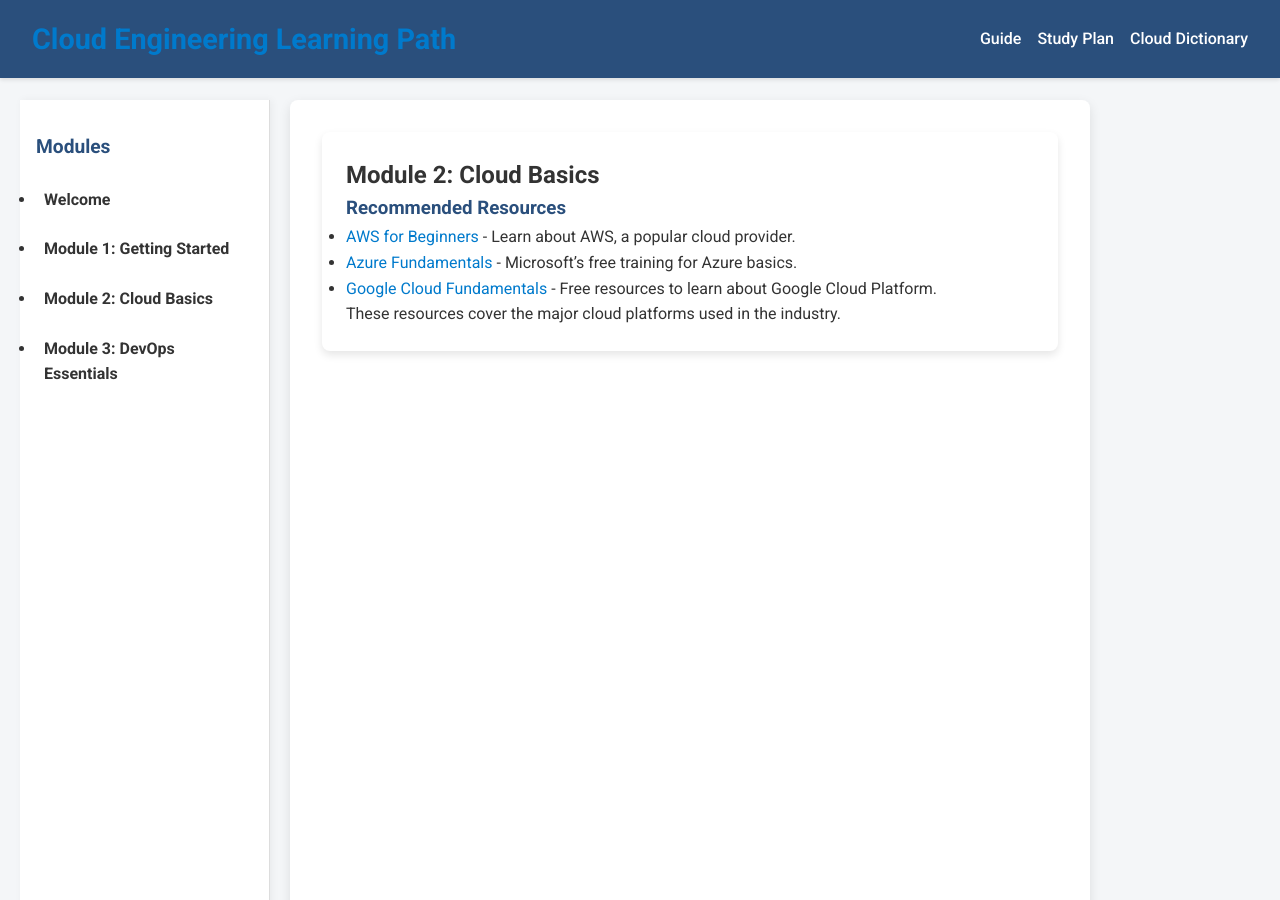
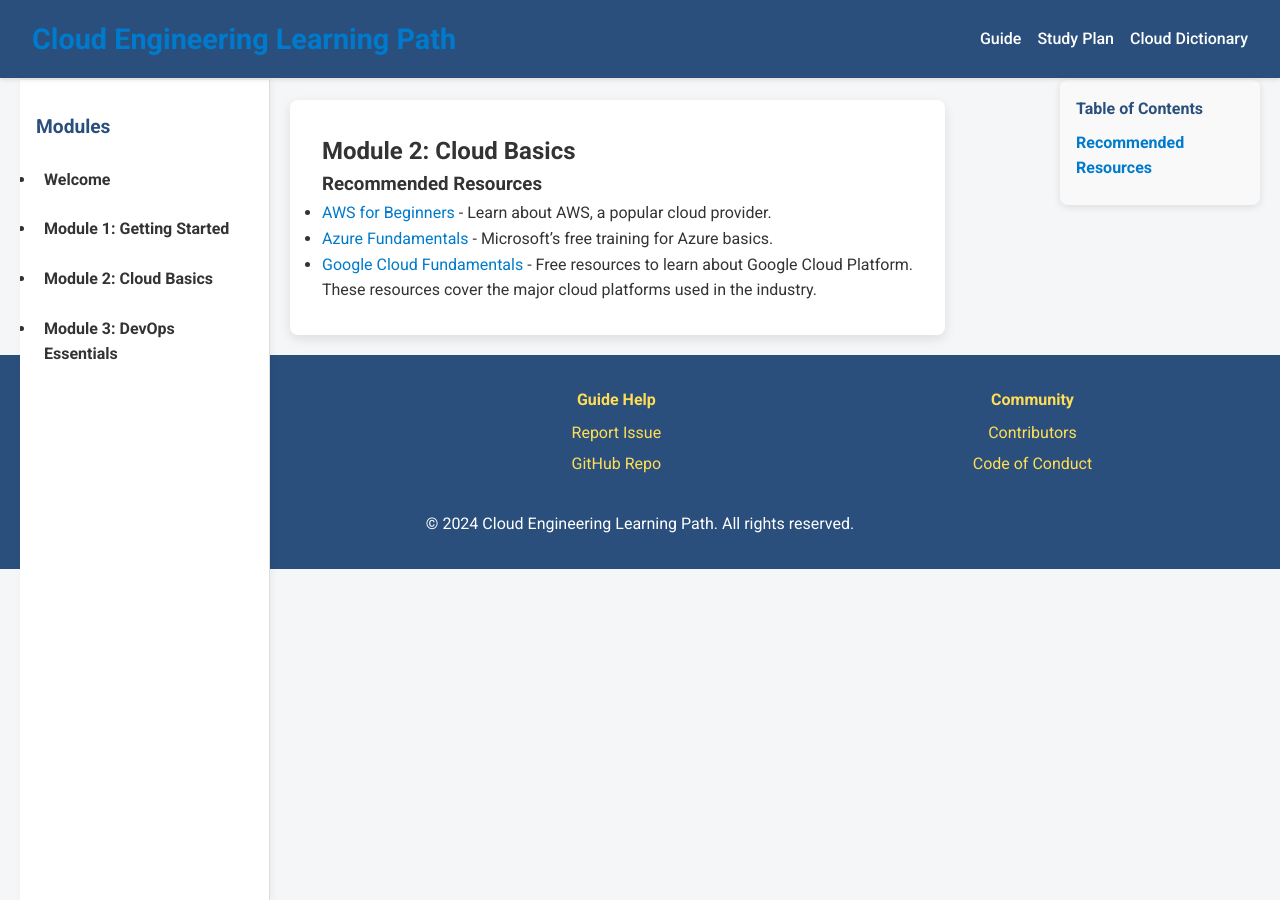
Before and after one commit to mrcloudchase/mrcloudchase.github.io, a Jekyll site: the page built from modules/module-2.md, in a window 1280 px wide and 900 px high. Built offline with Jekyll 4.4.1, drawn with Linux system fonts in a browser that asks for light colours.

Commit message:
Update module html layout

```diff
--- a/_layouts/module.html
+++ b/_layouts/module.html
@@ -22,7 +22,7 @@
     </div>
   </header>
 
-  <!-- Layout with Sidebar and Main Content -->
+  <!-- Layout with Sidebar, Main Content, and TOC -->
   <div class="layout">
     <!-- Sidebar -->
     <aside class="sidebar">
@@ -35,15 +35,21 @@
       </ul>
     </aside>
 
-    <!-- Main Content -->
-    <main class="content">
-      <article>
-        <!-- Module Card for Content -->
-        <div class="module-card">
+    <!-- Main Content and TOC -->
+    <div class="content-container">
+      <!-- Main Content Area -->
+      <main class="content">
+        <article>
           {{ content }}
-        </div>
-      </article>
-    </main>
+        </article>
+      </main>
+
+      <!-- Table of Contents (TOC) -->
+      <aside class="toc">
+        <h3>Table of Contents</h3>
+        <ul id="toc-list"></ul>
+      </aside>
+    </div>
   </div>
 
   <!-- Footer -->
--- a/assets/css/style.css
+++ b/assets/css/style.css
@@ -73,10 +73,11 @@ a:hover {
     background-color: #ffffff;
     padding: 2rem 1rem;
     border-right: 1px solid #ddd;
-    position: sticky;
+    position: fixed;
     top: 80px;
     height: calc(100vh - 80px);
     box-shadow: 2px 0 8px rgba(0, 0, 0, 0.05);
+    overflow-y: auto;
 }
 
 .sidebar h2 {
@@ -108,14 +109,54 @@ a:hover {
 }
 
 /* Main Content */
+.content-container {
+    flex: 1;
+    display: flex;
+    margin-left: 270px;
+}
+
 .content {
-    flex: 1;
     padding: 2rem;
     background-color: #ffffff;
     border-radius: 8px;
     box-shadow: 0 4px 12px rgba(0, 0, 0, 0.1);
-    margin-left: 20px;
     max-width: 800px;
+}
+
+/* TOC */
+.toc {
+    width: 200px;
+    position: fixed;
+    top: 80px;
+    right: 20px;
+    background: #f9f9f9;
+    padding: 1rem;
+    border-radius: 8px;
+    box-shadow: 0 2px 8px rgba(0, 0, 0, 0.1);
+}
+
+.toc h3 {
+    font-size: 1rem;
+    color: #2a4f7c;
+    margin-bottom: 0.5rem;
+}
+
+.toc ul {
+    list-style: none;
+    padding: 0;
+}
+
+.toc li {
+    margin: 0.5rem 0;
+}
+
+.toc a {
+    color: #007acc;
+    font-weight: bold;
+}
+
+.toc a:hover {
+    color: #005f99;
 }
 
 /* Footer */
@@ -154,38 +195,20 @@ a:hover {
     color: white;
 }
 
-/* Card Design for Modules */
-.module-card {
-    background: #fff;
-    padding: 1.5rem;
-    margin-bottom: 1.5rem;
-    border-radius: 8px;
-    box-shadow: 0 4px 8px rgba(0, 0, 0, 0.1);
-    transition: transform 0.2s;
-}
-
-.module-card:hover {
-    transform: translateY(-5px);
-}
-
-.module-card h3 {
-    color: #2a4f7c;
-}
-
 /* Responsive Design */
-@media (max-width: 768px) {
+@media (max-width: 1024px) {
     .layout {
         flex-direction: column;
     }
 
-    .sidebar {
+    .sidebar, .toc {
+        position: relative;
         width: 100%;
+        top: 0;
         height: auto;
-        border-right: none;
-        box-shadow: none;
     }
 
-    .content {
-        margin: 0;
+    .content-container {
+        margin-left: 0;
     }
 }
```
Also changed, not shown: other parts of _layouts/module.html (+24 -0 lines).
